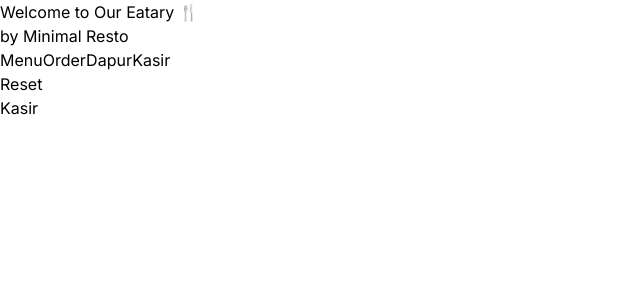
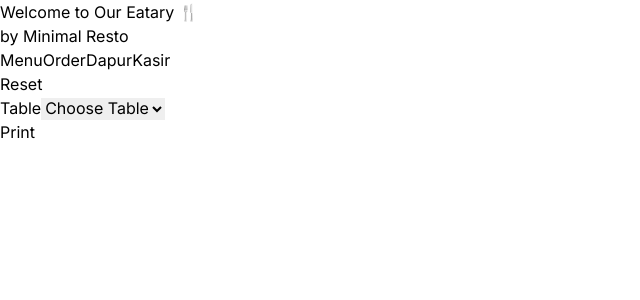
Before and after one commit to diarih/minimal-resto, a Next.js app: page /kasir in a window 1280 px wide. Shown: the top 300 px of the page, without its empty margins (0-640 px from the left). Built offline with nearby package versions, Linux system fonts and the light colour scheme.

Commit message:
feat: cashier

```diff
--- a/src/app/dapur/page.tsx
+++ b/src/app/dapur/page.tsx
@@ -25,8 +25,6 @@ export default function Dapur() {
     () => orderMenu(),
     [menu, order]
   );
-
-  console.log(data)
 
   return (
     <div className="flex">
--- a/src/app/kasir/page.tsx
+++ b/src/app/kasir/page.tsx
@@ -1,7 +1,107 @@
-import React from 'react'
+'use client'
+
+import { MenuContext } from '@/context/MenuContext'
+import { mergeArrayDuplicates } from '@/lib/helpers/mergeDuplicateArr'
+import React, { useContext, useMemo, useState } from 'react'
 
 export default function Kasir() {
+
+  const { order, menu, deleteOrders } = useContext(MenuContext)
+
+  const [table, selectTable] = useState("")
+  const [print, setPrint] = useState<any[]>([])
+
+  const onChange = (e: any) => {
+    const val = e?.target?.value || ""
+    if (!val) setPrint([])
+    selectTable(val)
+  }
+
+  const tableList = () => {
+    const listResult = mergeArrayDuplicates(order).sort()
+    return listResult
+  }
+
+  const orderMenu = () => {
+    const res = order?.map((e: any) => {
+      const [menuFilter] = menu.filter((x: any) => x.id == e.menuId)
+      const { menuId, ...res } = e
+      return {
+        ...res,
+        menu: {
+          ...menuFilter
+        }
+      }
+    })
+    return res
+  }
+
+  const dataTable = useMemo(() => tableList(),
+    [order, menu])
+
+  const dataOrder = useMemo(() => orderMenu(),
+    [order, menu])
+
+  const onPrint = () => {
+    const filteredOrder = dataOrder.filter((e: any) => e.tableId === table)
+    setPrint(filteredOrder)
+  }
+
+  const onDeleteOrders = () => {
+     deleteOrders()
+     onChange("")
+  }
+
   return (
-    <div>Kasir</div>
+    <div>
+      <div className='flex items-end justify-between gap-3 mb-6'>
+        <div className='flex items-end gap-3'>
+          <div className="form-control w-full max-w-xs">
+            <label className="label">
+              <span className="label-text">Table</span>
+            </label>
+            <select value={order.menuId} onChange={onChange} className="select select-bordered">
+              <option value="">Choose Table</option>
+              {dataTable.map((e: any) => {
+                return <option key={e} value={e}>Table #{e}</option>
+              })}
+            </select>
+          </div>
+          <button onClick={onPrint} className="btn btn-primary" disabled={!table}>Print</button>
+        </div>
+        {
+          table && <button onClick={() => onDeleteOrders()} className="btn btn-error" disabled={!table}>Empty Orders</button>
+        }
+      </div>
+      {
+        print.length !== 0 && (
+          <div className="w-full">
+            <div className="overflow-x-auto">
+              <table className="table">
+                <thead>
+                  <tr>
+                    <th>Jumlah</th>
+                    <th>Menu</th>
+                    <th>Harga</th>
+                  </tr>
+                </thead>
+                <tbody>
+                  {print.map((e: any, i: number) => {
+                    return (
+                      <tr key={i} className="hover">
+                        <td width={'20%'}>{e.qty}</td>
+                        <td width={'60%'}>{e.menu.name}</td>
+                        <td width={'20%'}>Gratis!</td>
+                      </tr>
+                    )
+                  })}
+                </tbody>
+              </table>
+            </div>
+          </div>
+        )
+      }
+
+    </div>
   )
 }
--- a/src/context/MenuContext.tsx
+++ b/src/context/MenuContext.tsx
@@ -59,6 +59,11 @@ export const MenuProvider = ({ children }: { children: React.ReactNode }) => {
         saveToLocalStorage("menu", updatedFavs)
     }
 
+    const deleteOrders = () => {
+        setOrder([])
+        saveToLocalStorage("order", [])
+    }
+
     const reset = () => {
         setmenu(defaultMenus)
     }
@@ -77,7 +82,7 @@ export const MenuProvider = ({ children }: { children: React.ReactNode }) => {
     }, [])
 
     return (
-        <MenuContext.Provider value={{ menu, addMenu, deleteMenu, order, addOrder }}>
+        <MenuContext.Provider value={{ menu, addMenu, deleteMenu, order, addOrder, deleteOrders }}>
             <div>{children}</div>
         </MenuContext.Provider>
     )
--- /dev/null
+++ b/src/lib/helpers/mergeDuplicateArr.tsx
@@ -0,0 +1,13 @@
+export function mergeArrayDuplicates(arr: any[]) {
+  const mergedArray = [];
+  const seenValues: any = {};
+
+  for (const item of arr) {
+    if (!seenValues[item.tableId]) {
+      mergedArray.push(item.tableId);
+      seenValues[item.tableId] = true;
+    }
+  }
+
+  return mergedArray;
+}
```
